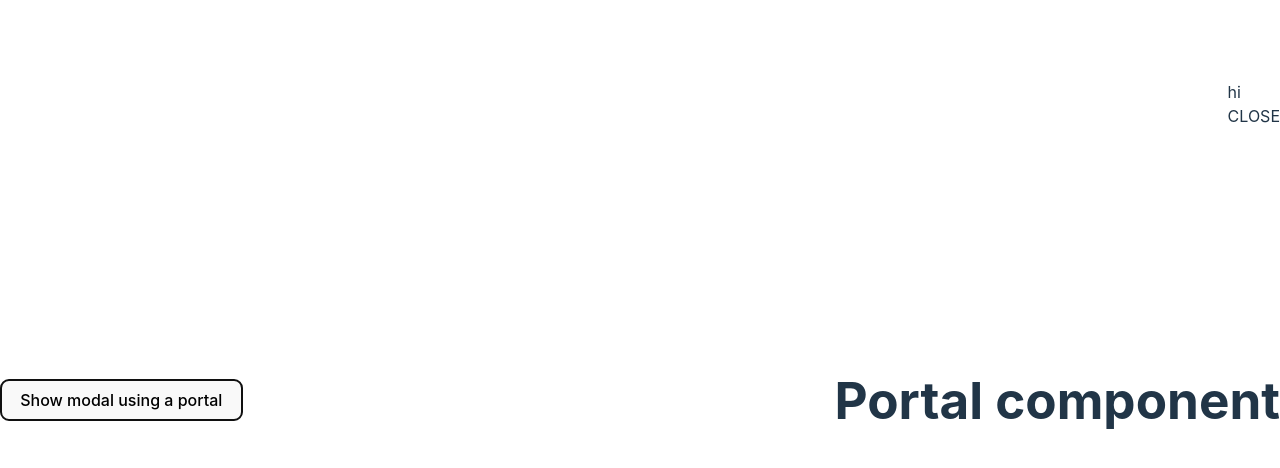
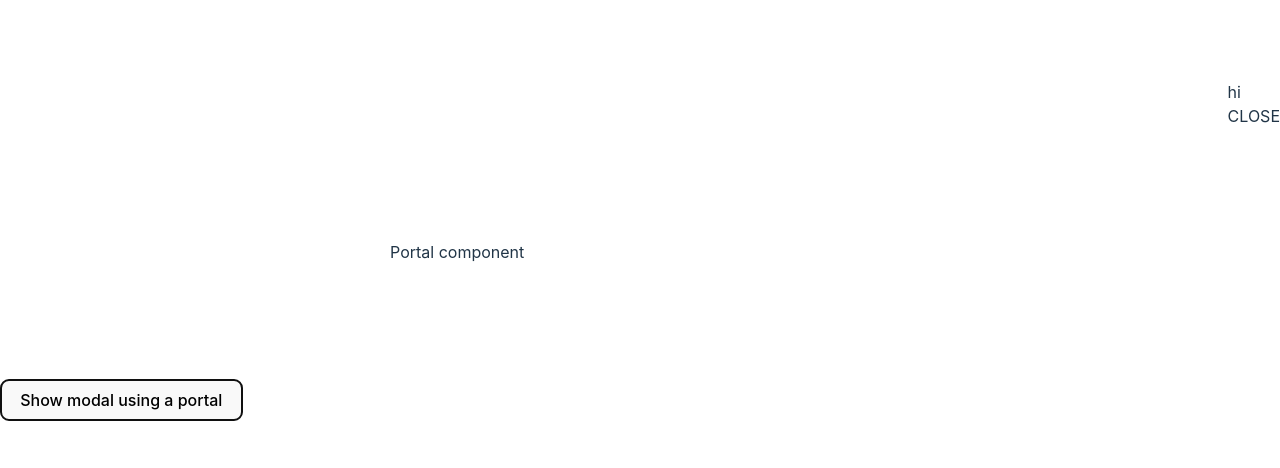
Before and after one commit to Eyosias5/vite-embed, a React (Vite) app: page / in a window 1280 px wide. Both pictures are taken after a click on the button "Show modal using a portal". Shown: the top 468 px of the page. Built offline with nearby package versions, Linux system fonts and the light colour scheme.

Commit message:
feat: portal modal

```diff
--- a/src/App.jsx
+++ b/src/App.jsx
@@ -33,8 +33,26 @@ function App() {
 
         {showModal &&
           createPortal(
-            <div style={{ position: "absolute", right: 0 }}>
-              <h1>Portal component</h1>
+            <div
+              style={{
+                position: "fixed",
+                left: "50%",
+                top: "30%",
+                zIndex: 999999,
+              }}
+            >
+              <div
+                style={{
+                  height: 600,
+                  width: 500,
+                  background: "white",
+                  borderRadius: 6,
+                  position: "relative",
+                  left: "-50%",
+                }}
+              >
+                Portal component
+              </div>
             </div>,
             document.body
           )}
```
